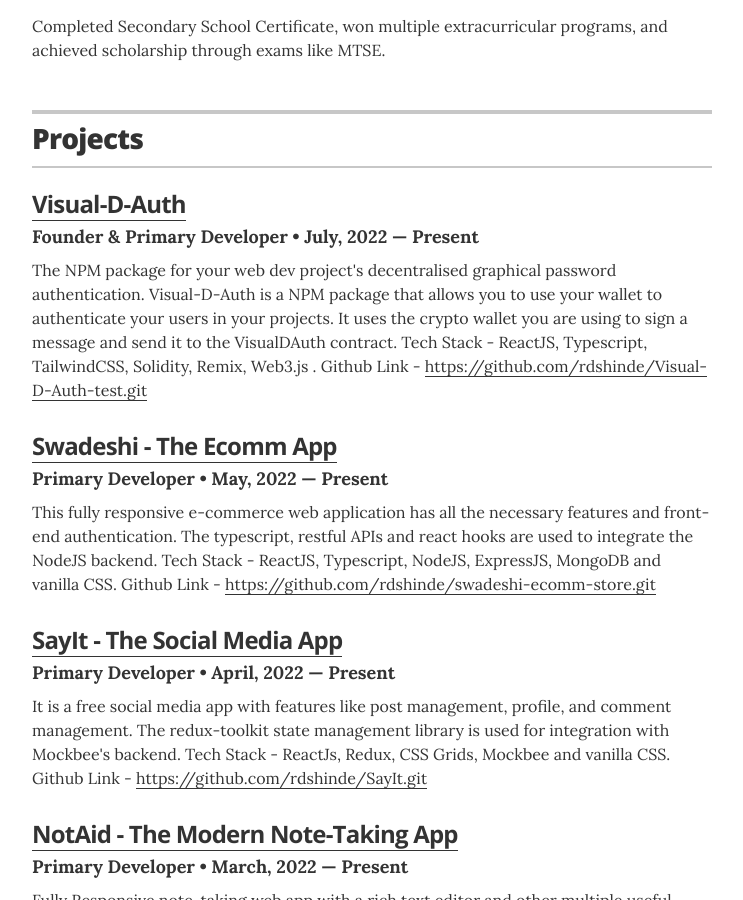
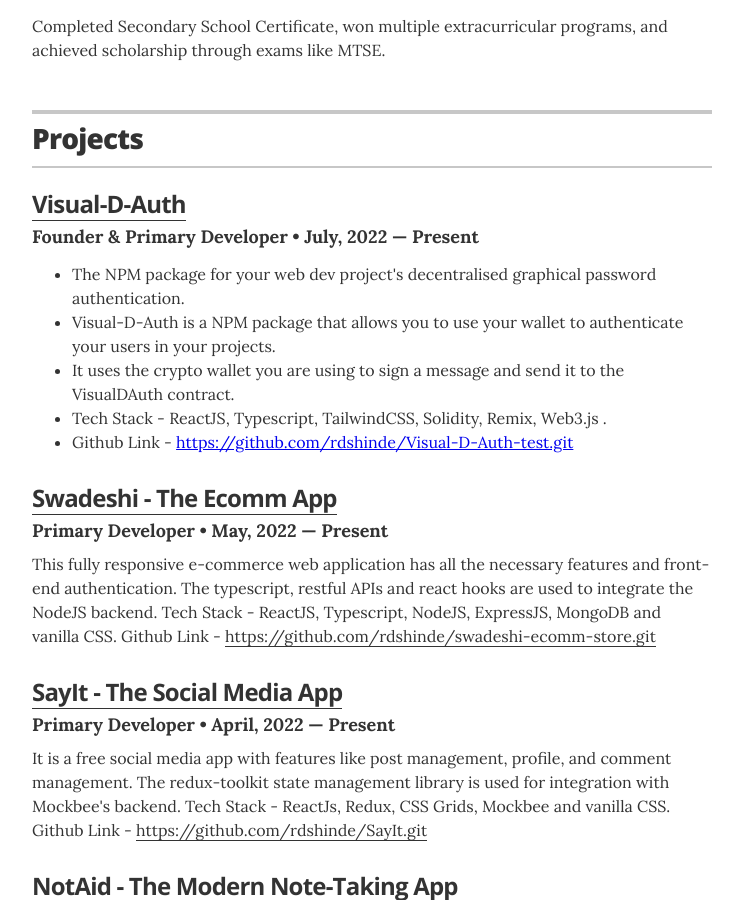
Before and after one commit to rdshinde/rdshinde.github.io, a Jekyll site: the page built from index.html, in a window 1280 px wide and 900 px high, scrolled down 1346 px. Shown: the whole window, without its empty margins (268-1011 px from the left). Built offline with Jekyll 4.4.1, drawn with Linux system fonts in a browser that asks for light colours.

```diff
--- a/_data/projects.yml
+++ b/_data/projects.yml
@@ -6,7 +6,7 @@
   role: Founder & Primary Developer
   duration: July, 2022 &mdash; Present
   url: "https://beta-visualdauth.vercel.app"
-  description: The NPM package for your web dev project's decentralised graphical password authentication. Visual-D-Auth is a NPM package that allows you to use your wallet to authenticate your users in your projects. It uses the crypto wallet you are using to sign a message and send it to the VisualDAuth contract. Tech Stack - ReactJS, Typescript, TailwindCSS, Solidity, Remix, Web3.js . Github Link - <a href="https://github.com/rdshinde/Visual-D-Auth-test.git">https://github.com/rdshinde/Visual-D-Auth-test.git</a>
+  description: <ul><li>The NPM package for your web dev project's decentralised graphical password authentication.</li> <li>Visual-D-Auth is a NPM package that allows you to use your wallet to authenticate your users in your projects.</li><li> It uses the crypto wallet you are using to sign a message and send it to the VisualDAuth contract.</li><li> Tech Stack - ReactJS, Typescript, TailwindCSS, Solidity, Remix, Web3.js .</li><li> Github Link - <a href="https://github.com/rdshinde/Visual-D-Auth-test.git">https://github.com/rdshinde/Visual-D-Auth-test.git</a></li></ul>
 
 
 # Springfield Community Outreach Group
```
